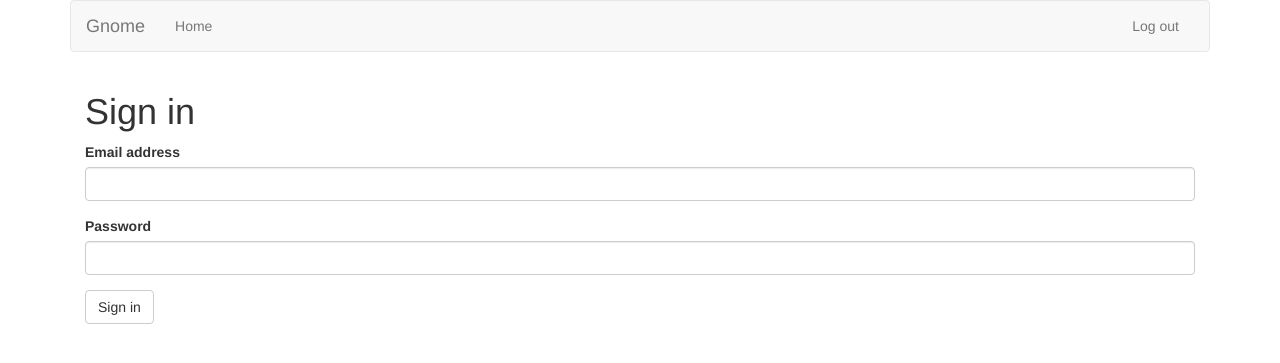
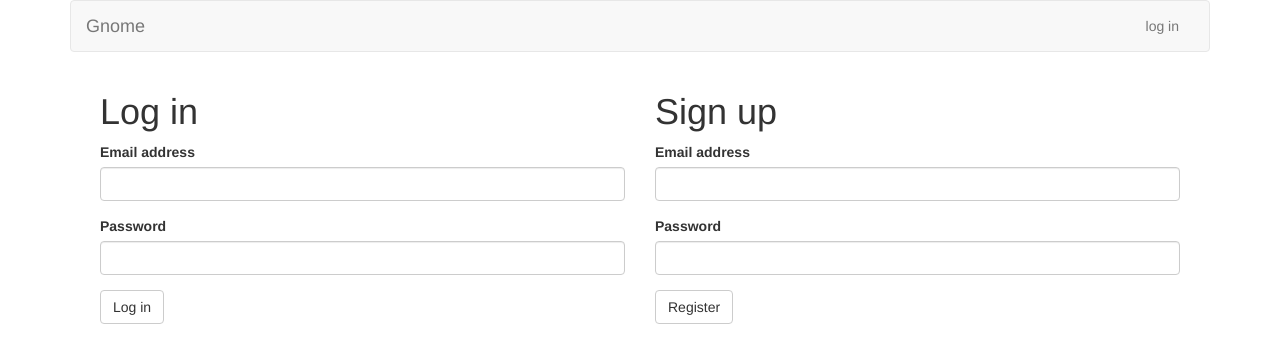
Before and after one commit to yanhamu/gnome-pi, a Flask app: page /login in a window 1280 px wide. Shown: the top 363 px of the page. Run offline with Flask 2, Linux system fonts and the light colour scheme; some libraries are stand-ins or nearby versions.

Commit message:
fixed login, sign up

```diff
--- a/app/templates/base.html
+++ b/app/templates/base.html
@@ -17,17 +17,27 @@
             <nav class="navbar navbar-default">
                 <div class="container-fluid">
                     <div class="navbar-header">
+                        {% if g.user %}
+                        <a class="navbar-brand" href="/dashboard">Gnome</a>
+                        {% else %}
                         <a class="navbar-brand" href="/">Gnome</a>
+                        {% endif %}
                     </div>
                     <div id="navbar" class="navbar-collapse collapse">
+                        {% if g.user %}
                         <ul class="nav navbar-nav">
                             <li>
                                 <a href="#">Home</a>
                             </li>
                         </ul>
+                        {% endif %}
                         <ul class="nav navbar-nav navbar-right">
                             <li>
-                                <a href="#">Log out</a>
+                                {% if g.user %}
+                                <a href="/logout">log out</a>
+                                {% else %}
+                                <a href="/login">log in</a>
+                                {% endif %}
                             </li>
                         </ul>
                     </div>
@@ -36,8 +46,8 @@
             <div class="container-fluid">
                 {% with messages = get_flashed_messages() %}
                     {% if messages %}
-                    <ul>
-                        <div class="row">
+                    <div class="row">
+                        <ul>
                         {% for message in messages %}
                             <li>{{ message }} </li>
                         {% endfor %}
--- a/app/templates/index.html
+++ b/app/templates/index.html
@@ -1,4 +1,4 @@
 {% extends "base.html" %}
 {% block content %}
-    <h1>Welcome!</h1>
+    <h1>Welcome to Gnome!</h1>
 {% endblock %}
--- a/app/templates/login.html
+++ b/app/templates/login.html
@@ -1,6 +1,9 @@
 {% extends "base.html" %}
 {% block content %}
-    <h1> Sign in</h1>
+<div class="container-fluid">
+    <div class="row">
+        <div class="col-sm-6">
+            <h1>Log in</h1>
             <form method="post">
                 {{ form.hidden_tag() }}
                 <div class="form-group">
@@ -11,6 +14,24 @@
                     <label for="password">Password</label>
                     {{ form.password(class_="form-control") }}
                 </div>
-  <button type="submit" class="btn btn-default">Sign in</button>
+                <button type="submit" class="btn btn-default">Log in</button>
             </form>
+        </div>
+        <div class="col-sm-6">
+            <h1>Sign up</h1>
+            <form method="post" action="/signup">
+                {{ form.hidden_tag() }}
+                <div class="form-group">
+                    <label for="email">Email address</label>
+                {{ form.email(class_="form-control") }}
+                </div>
+                <div class="form-group">
+                    <label for="password">Password</label>
+                    {{ form.password(class_="form-control") }}
+                </div>
+                <button type="submit" class="btn btn-default">Register</button>
+            </form>
+        </div>
+    </div>
+</div>
 {% endblock %}
--- a/app/views.py
+++ b/app/views.py
@@ -11,18 +11,34 @@ def index():
 def login():
     form = auth.LogInForm()
     if form.validate_on_submit():
-        email = form.email.data
-        password = form.password.data
+        email, password = form.email.data, form.password.data
         if bauth.checkuser(email, password):
-            response = redirect('/dashboard')
-            response.set_cookie('bauth', bauth.encode(email, password))
-            return response
+            resp = redirect('/dashboard')
+            resp.set_cookie('bauth', bauth.encode(email, password))
+            return resp
         flash('invalid credentials')
     return render_template('login.html', title='Log in', form=form)
 
+@app.route('/logout', methods=['GET'])
+@bauth.bauth
+def logout():
+    resp = redirect('/index')
+    resp.set_cookie('bauth', '', expires=0)
+    return resp
+
 @app.route('/signup', methods=['GET','POST'])
 def signup():
-    return render_template('signup.html', title='Sign up')
+    form = auth.LogInForm()
+    if form.validate_on_submit():
+        email, password = form.email.data, form.password.data
+        if not bauth.isfree(email):
+            flash('email is already registered')
+            return render_template('signup.html', title='Sign up', form=form)
+        bauth.create_new(email, password)
+        resp = redirect('/dashboard')
+        resp.set_cookie('bauth', bauth.encode(email, password))
+        return resp
+    return render_template('signup.html', title='Sign up', form=form)
 
 @app.route('/account/<id>')
 @bauth.bauth
```
Also changed, not shown: app/bauth.py (+21 -3 lines), app/templates/signup.html (+6 -5 lines). Lines whose indentation alone changed are shown as unchanged.
